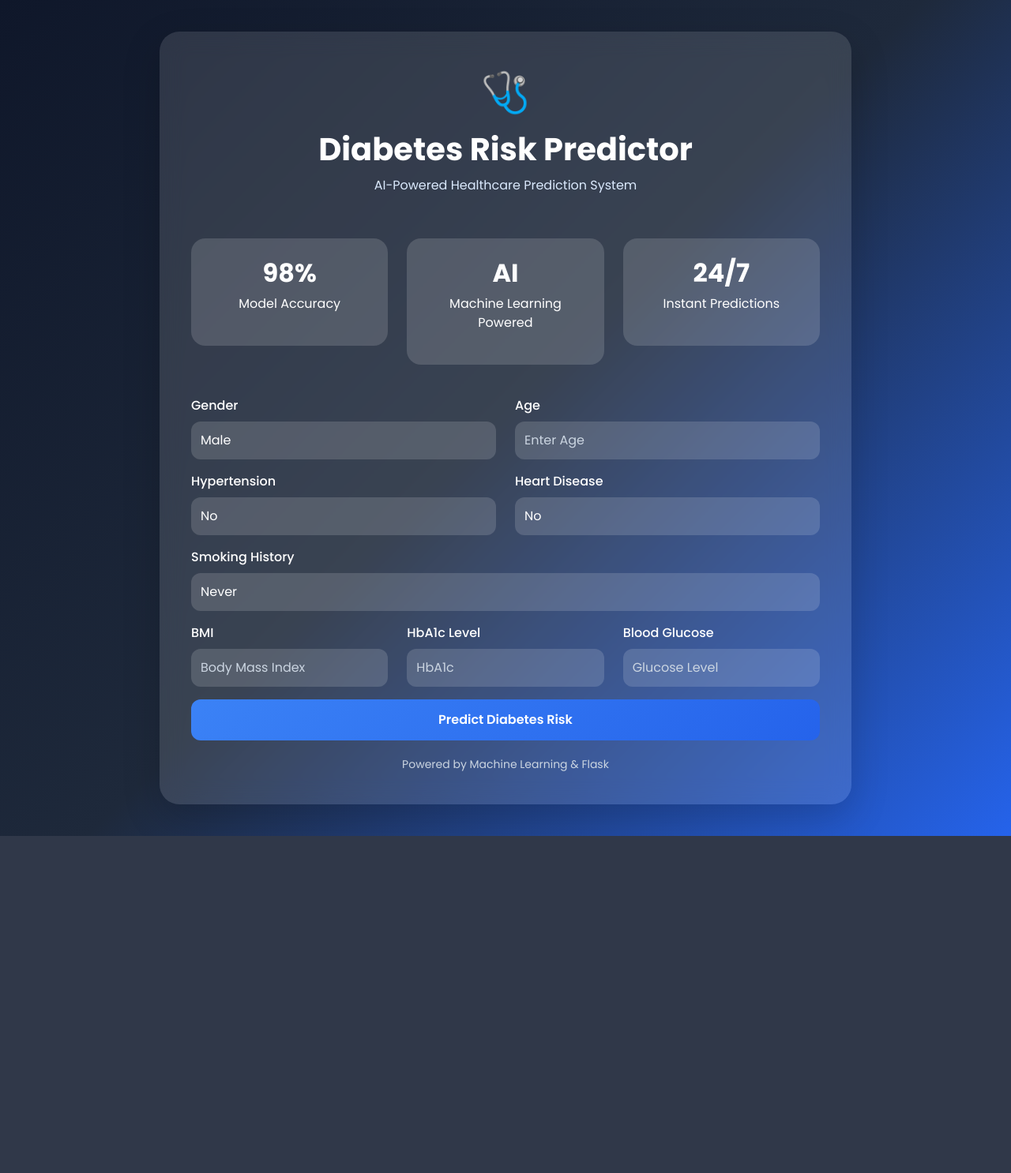
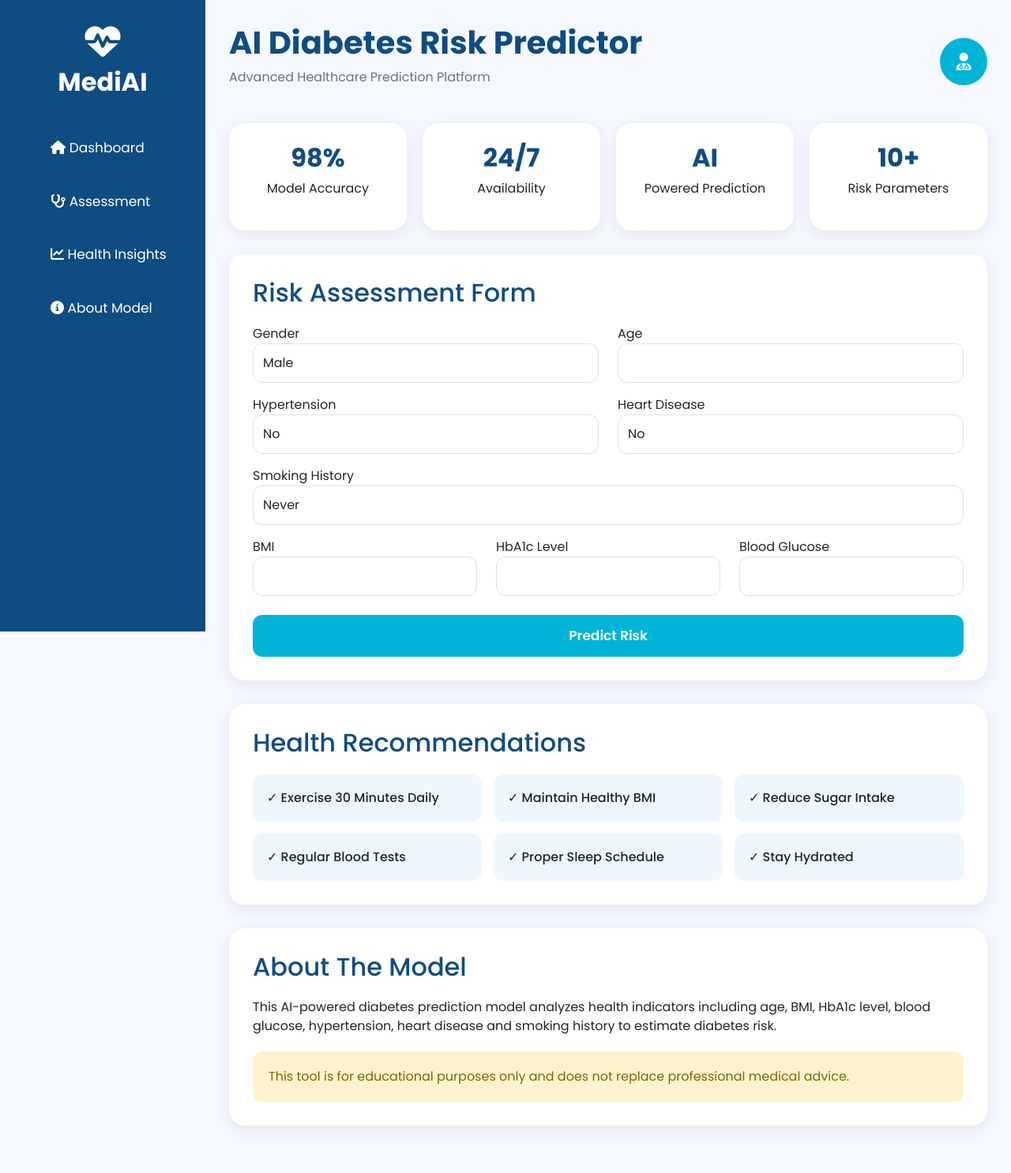
Before and after one commit to vishalin017/Diabetes-Prediction, a Flask app: page / in a window 1280 px wide. Shown: the whole page at 79% size. Before the commit the page ends 1059 px from the top, so only its background shows below. Run offline with Flask 3, Linux system fonts and the light colour scheme; parts of the project's set-up code (start-up, migrations or seed data) failed here and were passed over.

Commit message:
Modified index.html and style.css

```diff
--- a/static/style.css
+++ b/static/style.css
@@ -8,154 +8,241 @@
 }
 
 body{
-    min-height:100vh;
-    background:linear-gradient(
-        135deg,
-        #0f172a,
-        #1e293b,
-        #2563eb
-    );
-    display:flex;
-    justify-content:center;
-    align-items:center;
-    padding:40px 20px;
+background:#f5f9ff;
 }
 
-.container{
-    max-width:900px;
+.wrapper{
+display:flex;
+min-height:100vh;
 }
 
-.card{
-    border:none !important;
-    border-radius:25px;
-    background:rgba(255,255,255,0.12);
-    backdrop-filter:blur(15px);
-    -webkit-backdrop-filter:blur(15px);
-    box-shadow:
-        0 15px 35px rgba(0,0,0,0.25);
-    overflow:hidden;
+/* SIDEBAR */
+
+.sidebar{
+width:260px;
+background:#0f4c81;
+padding:30px 20px;
+color:white;
+position:fixed;
+height:100%;
 }
 
-.card-body{
-    padding:40px;
+.logo{
+text-align:center;
+margin-bottom:40px;
 }
 
-h1{
-    font-weight:700;
-    color:white;
+.logo i{
+font-size:45px;
 margin-bottom:10px;
 }
 
-.subtitle{
-    color:#dbeafe;
+.logo h2{
+font-weight:700;
+}
+
+.sidebar ul{
+list-style:none;
+}
+
+.sidebar ul li{
+margin:18px 0;
+}
+
+.sidebar ul li a{
+color:white;
+text-decoration:none;
+font-size:17px;
+display:block;
+padding:12px;
+border-radius:10px;
+transition:0.3s;
+}
+
+.sidebar ul li a:hover{
+background:#1565a7;
+}
+
+/* CONTENT */
+
+.content{
+margin-left:260px;
+padding:30px;
+width:100%;
+}
+
+.topbar{
+display:flex;
+justify-content:space-between;
+align-items:center;
+margin-bottom:30px;
+}
+
+.topbar h1{
+font-weight:700;
+color:#0f4c81;
+}
+
+.topbar p{
+color:#64748b;
+}
+
+.profile-btn{
+width:60px;
+height:60px;
+border:none;
+border-radius:50%;
+background:#00b4d8;
+color:white;
+font-size:22px;
+}
+
+/* CARDS */
+
+.stats-grid{
+display:grid;
+grid-template-columns:repeat(auto-fit,minmax(220px,1fr));
+gap:20px;
+margin-bottom:30px;
+}
+
+.stat-card{
+background:white;
+padding:25px;
+border-radius:20px;
+box-shadow:0 5px 20px rgba(0,0,0,0.08);
+text-align:center;
+transition:0.3s;
+}
+
+.stat-card:hover{
+transform:translateY(-5px);
+}
+
+.stat-card h2{
+color:#0f4c81;
+font-weight:700;
+}
+
+/* FORM */
+
+.card-box{
+background:white;
+padding:30px;
+border-radius:20px;
+margin-bottom:30px;
+box-shadow:0 5px 20px rgba(0,0,0,0.08);
+}
+
+.card-box h2{
+margin-bottom:20px;
+color:#0f4c81;
+}
+
+.form-control{
+padding:12px;
+border-radius:12px;
+}
+
+.predict-btn{
+width:100%;
+padding:14px;
+border:none;
+background:#00b4d8;
+color:white;
+font-weight:600;
+border-radius:12px;
+font-size:17px;
+}
+
+.predict-btn:hover{
+background:#0098b7;
+}
+
+/* RESULT */
+
+.result-box{
+background:white;
+padding:35px;
+border-radius:20px;
+box-shadow:0 5px 20px rgba(0,0,0,0.08);
 text-align:center;
 margin-bottom:30px;
 }
 
-.form-label{
-    color:white;
+.result-box h1{
+color:#22c55e;
+font-size:45px;
+font-weight:700;
+}
+
+.result-box h3{
+color:#f59e0b;
+margin-top:10px;
+}
+
+.factors{
+margin-top:20px;
+}
+
+.factors ul{
+list-style:none;
+padding:0;
+}
+
+.factors li{
+background:#eef7ff;
+margin:10px 0;
+padding:12px;
+border-radius:10px;
+}
+
+/* TIPS */
+
+.tips{
+display:grid;
+grid-template-columns:repeat(auto-fit,minmax(250px,1fr));
+gap:15px;
+}
+
+.tips div{
+background:#eef7ff;
+padding:18px;
+border-radius:12px;
 font-weight:500;
 }
 
-.form-control,
-.form-select{
-    border:none;
+/* DISCLAIMER */
+
+.disclaimer{
+margin-top:20px;
+padding:20px;
+background:#fff3cd;
 border-radius:12px;
-    padding:12px;
-    background:rgba(255,255,255,0.15);
-    color:white;
+color:#856404;
 }
 
-.form-control:focus,
-.form-select:focus{
-    background:rgba(255,255,255,0.2);
-    color:white;
-    box-shadow:0 0 0 4px rgba(59,130,246,0.3);
+/* MOBILE */
+
+@media(max-width:992px){
+
+.sidebar{
+position:relative;
+width:100%;
+height:auto;
 }
 
-.form-control::placeholder{
-    color:#cbd5e1;
+.content{
+margin-left:0;
 }
 
-.btn-primary{
-    background:linear-gradient(
-        135deg,
-        #3b82f6,
-        #2563eb
-    );
-    border:none;
-    border-radius:12px;
-    padding:14px;
-    font-weight:600;
-    font-size:16px;
-    transition:0.3s;
+.wrapper{
+flex-direction:column;
 }
 
-.btn-primary:hover{
-    transform:translateY(-3px);
-    box-shadow:0 10px 25px rgba(59,130,246,0.5);
+.topbar{
+flex-direction:column;
+gap:20px;
+text-align:center;
 }
-
-hr{
-    border-color:rgba(255,255,255,0.2);
 }
-
-.result-card{
-    margin-top:25px;
-    background:rgba(255,255,255,0.15);
-    border-radius:18px;
-    padding:25px;
-    text-align:center;
-    color:white;
-}
-
-.result-card h2{
-    font-weight:700;
-}
-
-.result-card h3{
-    color:#22c55e;
-    font-weight:700;
-}
-
-.result-card h4{
-    color:#facc15;
-    margin-top:10px;
-}
-
-.list-group{
-    margin-top:15px;
-}
-
-.list-group-item{
-    background:rgba(255,255,255,0.1);
-    color:white;
-    border:none;
-    margin-bottom:10px;
-    border-radius:10px !important;
-}
-
-.logo{
-    font-size:50px;
-    text-align:center;
-    margin-bottom:10px;
-}
-
-.footer-text{
-    text-align:center;
-    color:#cbd5e1;
-    margin-top:20px;
-    font-size:14px;
-}
-
-@media(max-width:768px){
-
-    .card-body{
-        padding:25px;
-    }
-
-    h1{
-        font-size:28px;
-    }
-
-}
--- a/templates/index.html
+++ b/templates/index.html
@@ -4,143 +4,151 @@
 <head>
     <meta charset="UTF-8">
     <meta name="viewport" content="width=device-width, initial-scale=1.0">
-    <title>Diabetes Risk Predictor</title>
+    <title>AI Diabetes Risk Predictor</title>
 
     <link href="https://cdn.jsdelivr.net/npm/bootstrap@5.3.3/dist/css/bootstrap.min.css" rel="stylesheet">
 
     <link rel="stylesheet" href="{{ url_for('static', filename='style.css') }}">
+
+    <link href="https://cdnjs.cloudflare.com/ajax/libs/font-awesome/6.5.1/css/all.min.css" rel="stylesheet">
 </head>
 
 <body>
 
-<div class="container">
+<div class="wrapper">
 
-    <div class="card shadow-lg">
+    <!-- Sidebar -->
 
-        <div class="card-body">
-
-            <!-- Header Section -->
+    <aside class="sidebar">
 
         <div class="logo">
-                🩺
+            <i class="fas fa-heartbeat"></i>
+            <h2>MediAI</h2>
         </div>
 
-            <h1 class="text-center">
-                Diabetes Risk Predictor
-            </h1>
+        <ul>
+            <li><a href="#dashboard"><i class="fas fa-home"></i> Dashboard</a></li>
+            <li><a href="#assessment"><i class="fas fa-stethoscope"></i> Assessment</a></li>
+            <li><a href="#insights"><i class="fas fa-chart-line"></i> Health Insights</a></li>
+            <li><a href="#about"><i class="fas fa-info-circle"></i> About Model</a></li>
+        </ul>
 
-            <p class="subtitle">
-                AI-Powered Healthcare Prediction System
-            </p>
+    </aside>
 
-            <!-- Feature Cards -->
+    <!-- Main Content -->
 
-            <div class="row text-center mb-4">
+    <main class="content">
 
-                <div class="col-md-4 mb-3">
-                    <div class="result-card">
+        <!-- Top Bar -->
+
+        <div class="topbar">
+
+            <div>
+                <h1>AI Diabetes Risk Predictor</h1>
+                <p>Advanced Healthcare Prediction Platform</p>
+            </div>
+
+            <button class="profile-btn">
+                <i class="fas fa-user-md"></i>
+            </button>
+
+        </div>
+
+        <!-- Dashboard -->
+
+        <section id="dashboard">
+
+            <div class="stats-grid">
+
+                <div class="stat-card">
                     <h2>98%</h2>
                     <p>Model Accuracy</p>
                 </div>
+
+                <div class="stat-card">
+                    <h2>24/7</h2>
+                    <p>Availability</p>
                 </div>
 
-                <div class="col-md-4 mb-3">
-                    <div class="result-card">
+                <div class="stat-card">
                     <h2>AI</h2>
-                        <p>Machine Learning Powered</p>
-                    </div>
+                    <p>Powered Prediction</p>
                 </div>
 
-                <div class="col-md-4 mb-3">
-                    <div class="result-card">
-                        <h2>24/7</h2>
-                        <p>Instant Predictions</p>
-                    </div>
+                <div class="stat-card">
+                    <h2>10+</h2>
+                    <p>Risk Parameters</p>
                 </div>
 
             </div>
 
-            <!-- Prediction Form -->
+        </section>
+
+        <!-- Assessment -->
+
+        <section id="assessment">
+
+            <div class="card-box">
+
+                <h2>Risk Assessment Form</h2>
 
                 <form action="/predict" method="POST">
 
                     <div class="row">
 
-                    <div class="col-md-6 mb-3">
-                        <label class="form-label">
-                            Gender
-                        </label>
+                        <div class="col-md-6">
+                            <label>Gender</label>
 
-                        <select name="gender" class="form-select">
+                            <select name="gender" class="form-control">
                                 <option value="Male">Male</option>
                                 <option value="Female">Female</option>
                                 <option value="Other">Other</option>
                             </select>
                         </div>
 
-                    <div class="col-md-6 mb-3">
-                        <label class="form-label">
-                            Age
-                        </label>
+                        <div class="col-md-6">
+                            <label>Age</label>
 
-                        <input
-                            type="number"
-                            step="0.1"
-                            name="age"
-                            class="form-control"
-                            placeholder="Enter Age"
-                            required>
+                            <input type="number" name="age"
+                                   class="form-control" required>
                         </div>
 
                     </div>
 
-                <div class="row">
+                    <div class="row mt-3">
 
-                    <div class="col-md-6 mb-3">
+                        <div class="col-md-6">
+                            <label>Hypertension</label>
 
-                        <label class="form-label">
-                            Hypertension
-                        </label>
-
-                        <select
-                            name="hypertension"
-                            class="form-select">
+                            <select name="hypertension"
+                                    class="form-control">
 
                                 <option value="0">No</option>
                                 <option value="1">Yes</option>
 
                             </select>
-
                         </div>
 
-                    <div class="col-md-6 mb-3">
+                        <div class="col-md-6">
+                            <label>Heart Disease</label>
 
-                        <label class="form-label">
-                            Heart Disease
-                        </label>
-
-                        <select
-                            name="heart_disease"
-                            class="form-select">
+                            <select name="heart_disease"
+                                    class="form-control">
 
                                 <option value="0">No</option>
                                 <option value="1">Yes</option>
 
                             </select>
-
                         </div>
 
                     </div>
 
-                <div class="mb-3">
+                    <div class="mt-3">
 
-                    <label class="form-label">
-                        Smoking History
-                    </label>
+                        <label>Smoking History</label>
 
-                    <select
-                        name="smoking_history"
-                        class="form-select">
+                        <select name="smoking_history"
+                                class="form-control">
 
                             <option value="never">Never</option>
                             <option value="former">Former</option>
@@ -152,113 +160,77 @@
 
                     </div>
 
-                <div class="row">
+                    <div class="row mt-3">
 
-                    <div class="col-md-4 mb-3">
+                        <div class="col-md-4">
+                            <label>BMI</label>
 
-                        <label class="form-label">
-                            BMI
-                        </label>
-
-                        <input
-                            type="number"
+                            <input type="number"
                                    step="0.01"
                                    name="bmi"
                                    class="form-control"
-                            placeholder="Body Mass Index"
                                    required>
-
                         </div>
 
-                    <div class="col-md-4 mb-3">
+                        <div class="col-md-4">
+                            <label>HbA1c Level</label>
 
-                        <label class="form-label">
-                            HbA1c Level
-                        </label>
-
-                        <input
-                            type="number"
+                            <input type="number"
                                    step="0.1"
                                    name="hba1c"
                                    class="form-control"
-                            placeholder="HbA1c"
                                    required>
-
                         </div>
 
-                    <div class="col-md-4 mb-3">
+                        <div class="col-md-4">
+                            <label>Blood Glucose</label>
 
-                        <label class="form-label">
-                            Blood Glucose
-                        </label>
-
-                        <input
-                            type="number"
+                            <input type="number"
                                    name="glucose"
                                    class="form-control"
-                            placeholder="Glucose Level"
                                    required>
-
                         </div>
 
                     </div>
 
-                <button
-                    type="submit"
-                    class="btn btn-primary w-100">
-
-                    Predict Diabetes Risk
-
+                    <button class="predict-btn mt-4">
+                        Predict Risk
                     </button>
 
                 </form>
 
-            <!-- Results Section -->
+            </div>
+
+        </section>
+
+        <!-- Results -->
 
         {% if prediction %}
 
-            <hr>
+        <section>
 
-            <div class="result-card">
+            <div class="result-box">
 
-                <h2>
-                    Prediction Result
-                </h2>
+                <h2>Prediction Result</h2>
 
-                <h3>
-                    {{ prediction }}
-                </h3>
+                <h1>{{ prediction }}</h1>
 
-                <h4>
-                    Risk Score:
-                    {{ probability }}%
-                </h4>
-
-            </div>
+                <h3>Risk Score : {{ probability }}%</h3>
 
                 {% if top_features %}
 
-            <div class="mt-4">
+                <div class="factors">
 
-                <h4 class="text-center mb-3">
-                    Key Risk Factors
-                </h4>
+                    <h4>Top Risk Factors</h4>
 
-                <ul class="list-group">
+                    <ul>
 
                         {% for feature in top_features %}
 
-                    <li class="list-group-item">
-
-                        <strong>
+                        <li>
                             {{ feature.feature }}
-                        </strong>
-
-                        <br>
-
-                        Impact:
+                            -
                             {{ feature.impact }}
-
                         </li>
 
                         {% endfor %}
@@ -269,19 +241,67 @@
 
                 {% endif %}
 
+            </div>
+
+        </section>
+
         {% endif %}
 
-            <!-- Footer -->
+        <!-- Insights -->
 
-            <div class="footer-text">
-                Powered by Machine Learning & Flask
-            </div>
+        <section id="insights">
+
+            <div class="card-box">
+
+                <h2>Health Recommendations</h2>
+
+                <div class="tips">
+
+                    <div>✓ Exercise 30 Minutes Daily</div>
+                    <div>✓ Maintain Healthy BMI</div>
+                    <div>✓ Reduce Sugar Intake</div>
+                    <div>✓ Regular Blood Tests</div>
+                    <div>✓ Proper Sleep Schedule</div>
+                    <div>✓ Stay Hydrated</div>
 
                 </div>
 
             </div>
 
+        </section>
+
+        <!-- About -->
+
+        <section id="about">
+
+            <div class="card-box">
+
+                <h2>About The Model</h2>
+
+                <p>
+                    This AI-powered diabetes prediction model
+                    analyzes health indicators including age,
+                    BMI, HbA1c level, blood glucose,
+                    hypertension, heart disease and smoking
+                    history to estimate diabetes risk.
+                </p>
+
+                <div class="disclaimer">
+
+                    This tool is for educational purposes
+                    only and does not replace professional
+                    medical advice.
+
+                </div>
+
+            </div>
+
+        </section>
+
+    </main>
+
 </div>
 
 </body>
+
 </html>
```
Lines whose indentation alone changed are shown as unchanged.
